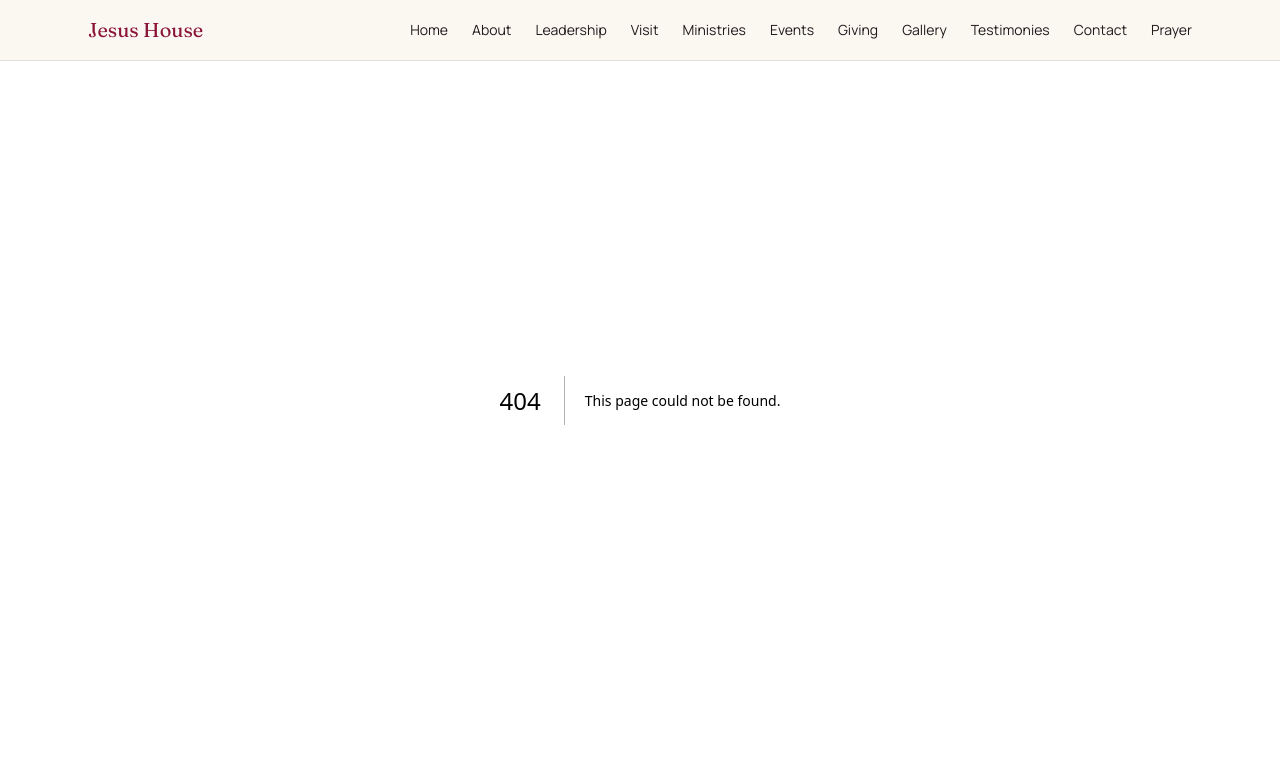
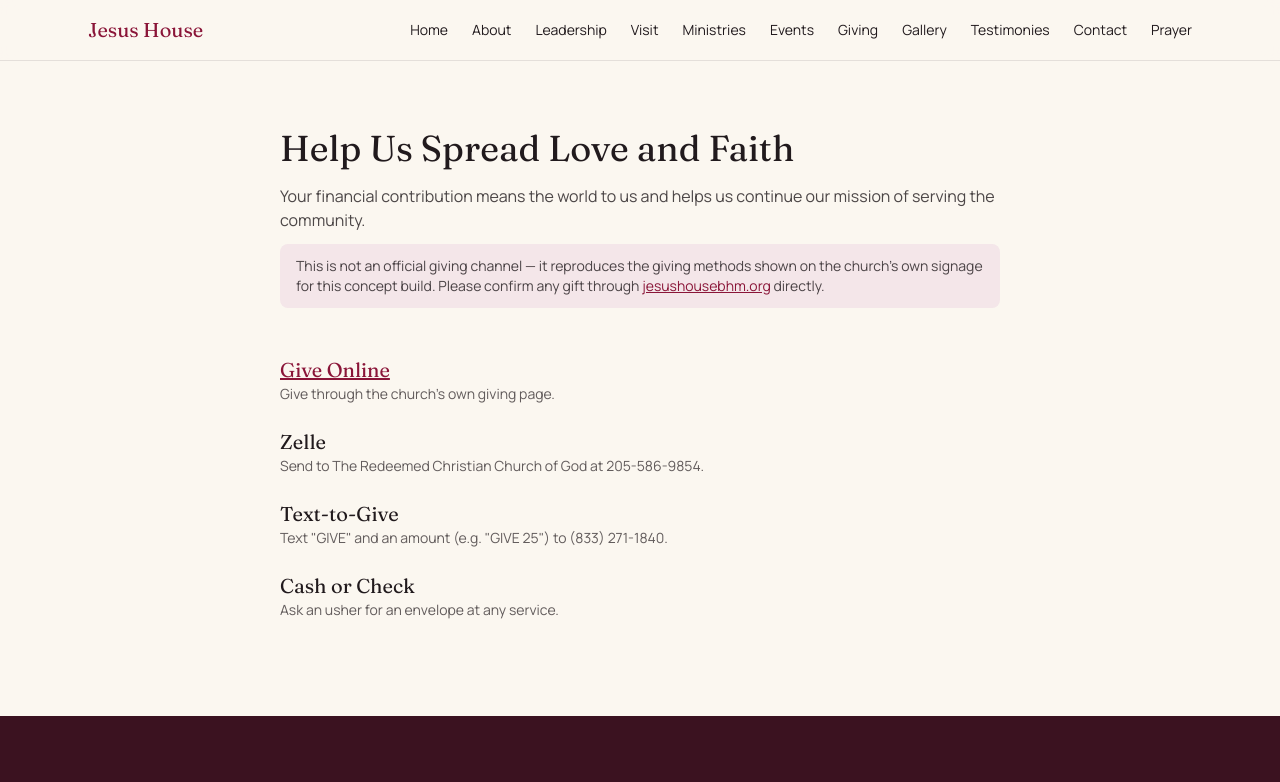
Before and after one commit to ezekielologunde/jesus-house-birmingham-concept, a Next.js app: page /giving in a window 1280 px wide. Before the commit this address had no page. Shown: the top 782 px of the page. Built offline with nearby package versions, Linux system fonts and the light colour scheme.

Commit message:
feat: add Giving page with real methods sourced from church signage

```diff
--- /dev/null
+++ b/app/giving/page.jsx
@@ -0,0 +1,46 @@
+import { givingMethods } from "@/lib/content/giving";
+import { siteInfo } from "@/lib/content/siteInfo";
+import { Reveal } from "@/components/ui/Reveal";
+
+export const metadata = {
+  title: "Giving | Jesus House Birmingham (Unofficial Concept)",
+};
+
+export default function Giving() {
+  return (
+    <main className="px-6 pt-32 pb-24 max-w-3xl mx-auto">
+      <Reveal>
+        <h1 className="font-display text-4xl mb-4">Help Us Spread Love and Faith</h1>
+        <p className="font-body text-ink/80 mb-3">
+          Your financial contribution means the world to us and helps us continue our mission of
+          serving the community.
+        </p>
+        <p className="font-body text-sm bg-blush rounded-lg px-4 py-3 text-ink/80">
+          This is not an official giving channel — it reproduces the giving methods shown on the
+          church&rsquo;s own signage for this concept build. Please confirm any gift through{" "}
+          <a href={siteInfo.realSiteUrl} className="underline text-sanctuary">
+            {siteInfo.realSiteUrl.replace("https://www.", "").replace(/\/$/, "")}
+          </a>{" "}
+          directly.
+        </p>
+      </Reveal>
+
+      <div className="grid gap-6 mt-12">
+        {givingMethods.map((method, i) => (
+          <Reveal key={method.id} delay={i * 70}>
+            <h2 className="font-display text-xl">
+              {method.href ? (
+                <a href={method.href} className="text-sanctuary underline">
+                  {method.name}
+                </a>
+              ) : (
+                method.name
+              )}
+            </h2>
+            <p className="font-body text-sm text-ink/70">{method.detail}</p>
+          </Reveal>
+        ))}
+      </div>
+    </main>
+  );
+}
```
Also changed, not shown: 1 other file (tests, documents, lock files or other folders).
